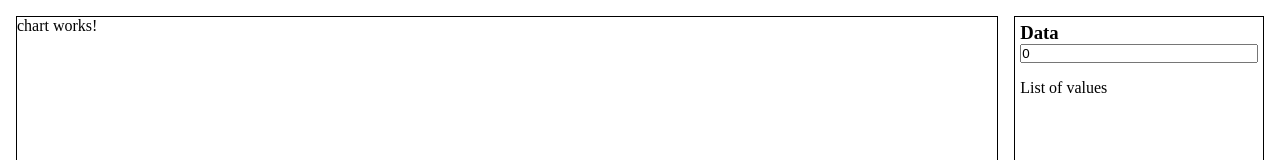
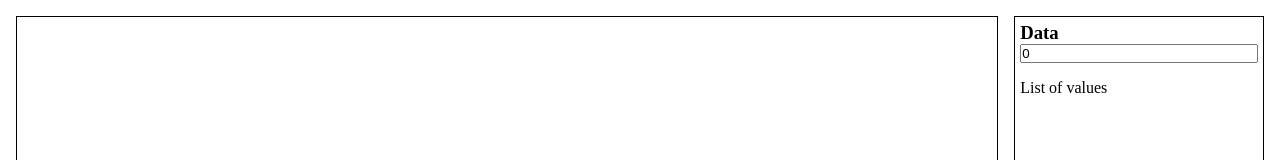
Before and after one commit to KirillKolomin/test-angular-d3, an Angular app: page / in a window 1280 px wide. Shown: the top 160 px of the page. Built offline with nearby package versions, Linux system fonts and the light colour scheme.

Commit message:
Add chart

```diff
--- a/src/app/chart-page/chart-page.component.html
+++ b/src/app/chart-page/chart-page.component.html
@@ -1,4 +1,4 @@
 <main class="chart-page">
-  <app-chart class="page-element chart"></app-chart>
+  <app-chart [values]="values" class="page-element chart"></app-chart>
   <app-list-of-values [values]="values" class="page-element list-of-values" (onNewValueAdd)="addNewValue($event)" (onValueRemove)="removeValue($event)"></app-list-of-values>
 </main>
--- a/src/app/chart-page/chart-page.component.ts
+++ b/src/app/chart-page/chart-page.component.ts
@@ -24,15 +24,15 @@ export class ChartPageComponent implements OnInit {
   }
 
   addNewValue(value: number): void {
-    this.values.push({
-      date: new Date().toISOString().slice(14, 23),
+    this.values = [...this.values, {
+      date: new Date(),
       value,
-    });
+    }];
     this.setValuesToLocalStorage();
   }
 
   removeValue(index: number): void {
-    this.values.splice(index, 1);
+    this.values = this.values.filter((_value, i) => i !== index);
     this.setValuesToLocalStorage();
   }
 
@@ -44,7 +44,11 @@ export class ChartPageComponent implements OnInit {
     const storedValues = localStorage.getItem(LOCAL_STORAGE_VALUE_KEY);
 
     if (storedValues) {
-      this.values = JSON.parse(storedValues);
+      const values = JSON.parse(storedValues);
+
+      if (Array.isArray(values)) {
+        this.values = values.map(({value, date}) => ({date: new Date(date), value}))
+      }
     }
   }
 }
--- a/src/app/chart-page/chart/chart.component.css
+++ b/src/app/chart-page/chart/chart.component.css
@@ -0,0 +1,4 @@
+.chart {
+  width: 100%;
+  height: 100%;
+}
--- a/src/app/chart-page/chart/chart.component.html
+++ b/src/app/chart-page/chart/chart.component.html
@@ -1 +1,16 @@
-<p>chart works!</p>
+<svg  class="chart" color="steelblue" #chart>
+  <path
+    *ngIf="curve"
+    fill="none"
+    stroke="currentColor"
+    stroke-width="1.5"
+    [attr.d]="curve"
+  />
+  <g *ngIf="labels" fill="white" stroke="black" stroke-width="1">
+    <text *ngFor="let label of labels; trackBy: trackBy"
+          [attr.x]="label.x"
+          [attr.y]="label.y"
+          fill="none"
+          text-anchor="start">{{label.value}}</text>
+  </g>
+</svg>
--- a/src/app/chart-page/chart/chart.component.ts
+++ b/src/app/chart-page/chart/chart.component.ts
@@ -1,13 +1,100 @@
-import {ChangeDetectionStrategy, Component} from '@angular/core';
+import {
+  AfterViewInit,
+  ChangeDetectionStrategy, ChangeDetectorRef,
+  Component,
+  ElementRef,
+  Input,
+  Renderer2,
+  ViewChild
+} from '@angular/core';
+import {Value} from "../domain/value";
+import {extent, scaleUtc, scaleLinear, line} from "d3";
+import {JsonPipe, NgForOf, NgIf} from "@angular/common";
+
+interface ViewLabel {
+  date: Date;
+  value: number;
+  x: number;
+  y: number;
+}
 
 @Component({
   selector: 'app-chart',
   standalone: true,
-  imports: [],
+  imports: [
+    NgIf,
+    JsonPipe,
+    NgForOf
+  ],
   templateUrl: './chart.component.html',
   styleUrl: './chart.component.css',
   changeDetection: ChangeDetectionStrategy.OnPush
 })
-export class ChartComponent {
+export class ChartComponent implements AfterViewInit {
+  @Input() set values(values: Value[]) {
+    this._values = values;
+    this.initChart();
+  };
 
+  @ViewChild('chart') svgElement!: ElementRef<SVGElement>;
+
+  curve: string | null = null;
+  labels: ViewLabel[] | null = null
+  marginTop = 20;
+  marginRight = 20;
+  marginBottom = 20;
+  marginLeft = 20;
+
+  private size: DOMRect | null = null;
+  private _values: Value[] | null = null;
+
+  constructor(private renderer: Renderer2, private cdr: ChangeDetectorRef) {
+  }
+
+  ngAfterViewInit(): void {
+    requestAnimationFrame(() => {
+      this.getSize();
+    })
+
+    setTimeout(() => {
+      this.setViewBoxAttribute();
+      this.initChart();
+    })
+  }
+
+  initChart(): void {
+    if (!this.svgElement || !this.size || !this._values) {
+      return;
+    }
+
+    const dateExtent = extent(this._values, ({date}) => date) as [Date, Date];
+    const valueExtent = extent(this._values, ({value}) => value) as [number, number];
+
+    const timeScaleX = scaleUtc(dateExtent, [this.marginLeft, this.size.width - this.marginRight]);
+    const valueScaleY = scaleLinear(valueExtent, [this.size.height - this.marginBottom, this.marginTop]);
+
+    this.curve = line<Value>((data) => timeScaleX(data.date), (data) => valueScaleY(data.value))(this._values);
+    this.labels = this._values.map(({date, value}) => ({
+      date,
+      value,
+      x: timeScaleX(date),
+      y: valueScaleY(value),
+    }))
+
+    this.cdr.markForCheck();
+  }
+
+  private getSize(): void {
+      this.size = this.svgElement.nativeElement.getBoundingClientRect();
+  }
+
+  private setViewBoxAttribute(): void {
+    if(this.size) {
+      this.renderer.setAttribute(this.svgElement.nativeElement, 'viewBox', `0, 0, ${this.size.width}, ${this.size.height}`);
+    }
+  }
+
+  trackBy(_index: number, item: ViewLabel): string {
+    return item.date.toISOString();
+  }
 }
--- a/src/app/chart-page/domain/value.ts
+++ b/src/app/chart-page/domain/value.ts
@@ -1,4 +1,4 @@
 export interface Value {
-  date: string;
+  date: Date;
   value: number;
 }
--- a/src/app/chart-page/list-of-values/list-of-values.component.ts
+++ b/src/app/chart-page/list-of-values/list-of-values.component.ts
@@ -2,6 +2,11 @@ import {ChangeDetectionStrategy, Component, EventEmitter, Input, Output} from '@
 import {FormControl, ReactiveFormsModule} from "@angular/forms";
 import {NgForOf} from "@angular/common";
 import {Value} from "../domain/value";
+
+interface ValueForView {
+  date: string;
+  value: number;
+}
 
 @Component({
   selector: 'app-list-of-values',
@@ -15,12 +20,23 @@ import {Value} from "../domain/value";
   changeDetection: ChangeDetectionStrategy.OnPush
 })
 export class ListOfValuesComponent {
-  @Input() values: Value[] = []
+  @Input() set values(values: Value[]) {
+    this._values = values.map(({date, value}) => ({
+      date: date.toISOString().slice(14, 23),
+      value
+    }))
+  }
+
+  get values(): ValueForView[] {
+    return this._values;
+  }
 
   control = new FormControl<number>(0)
 
   @Output() onNewValueAdd = new EventEmitter<number>();
   @Output() onValueRemove = new EventEmitter<number>();
+
+  private _values: ValueForView[] = [];
 
   addValueItem(event: Event) {
     event.stopPropagation();
```
